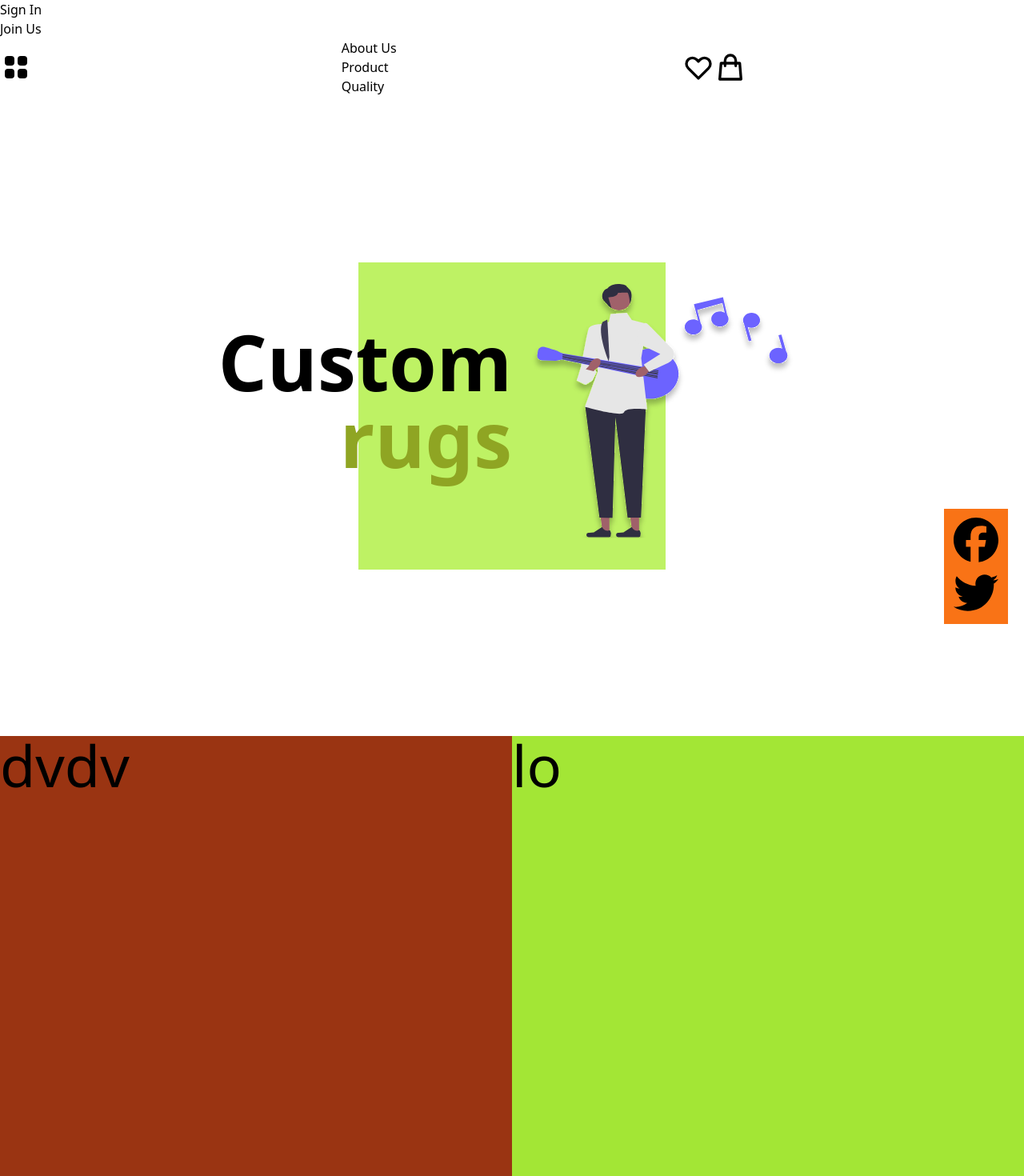
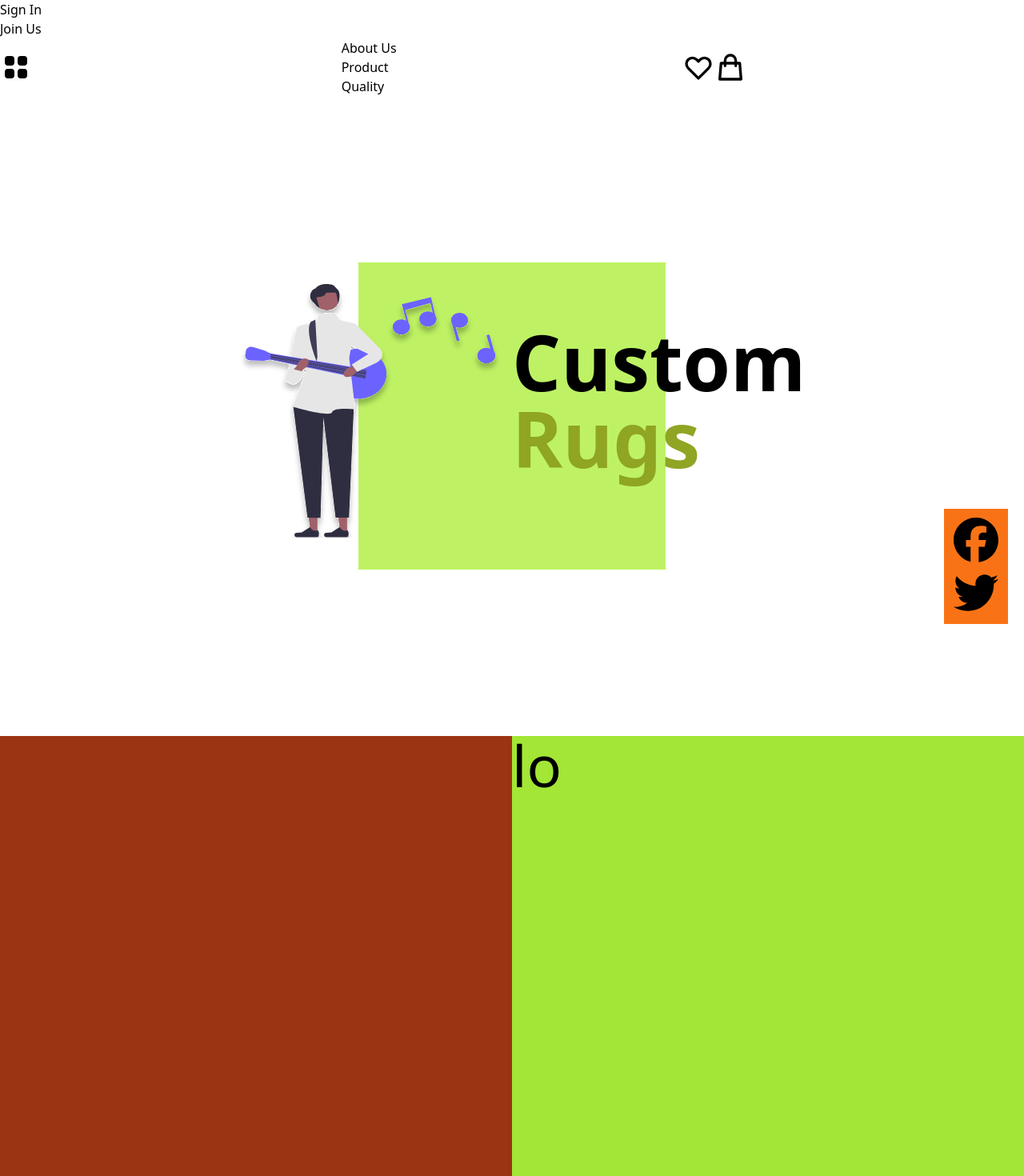
Before and after one commit to Hamz-06/ecom_front, a Next.js app: page / in a window 1280 px wide. Shown: the top 1470 px of the page at 80% size. Built offline with nearby package versions, Linux system fonts and the light colour scheme.

Commit message:
new transitions

```diff
--- a/pages/index.js
+++ b/pages/index.js
@@ -9,40 +9,78 @@ import { useTransition, animated, useSpring } from 'react-spring'
 
 export default function Home() {
   const [belowCustom, updateCustom] = useState(false)
-  const [titles, updateTitle] = useState(['rugs'])
+  const titleTimer = useRef([])
+  const [titles, updateTitle] = useState([])
 
   const sectionOne = useRef()
   const custom_Word = useRef()
   const rug_Word = useRef()
+
+
+
+  function isMobileScreen() {
+    if (sectionOne.current.clientWidth <= 640) {
+      return true;
+    } else {
+      return false;
+    }
+  }
+
   const styles = useSpring({
     from: {
       x: -700,
-
-
     },
     to: {
       x: 0,
       // opacity: !belowCustom ? 1 : 0,
       color: belowCustom ? '#8fa5b6' : '#8fa523',
-      y: belowCustom ? (sectionOne.current.clientHeight - custom_Word.current.offsetTop - custom_Word.current.clientHeight) : 0
-
+      y: belowCustom ? (sectionOne.current.clientHeight - custom_Word.current.offsetTop - custom_Word.current.clientHeight) : 0,
+      transform: belowCustom && isMobileScreen() ? 'translateY(100%)' : 'translateY(0%)'
     },
   })
 
+  const reset = useCallback(() => {
+
+    titleTimer.current.forEach(clearTimeout)
+    titleTimer.current = []
+    titleTimer.current.push(setTimeout(() => updateTitle(['Apples']), 200))
+    titleTimer.current.push(setTimeout(() => updateTitle(['sadness']), 5000))
+    titleTimer.current.push(setTimeout(() => updateTitle(['Bananas']), 8000))
 
 
-
-
-
-
+  }, [])
 
   useEffect(() => {
-    console.log(custom_Word)
+
+    return () => titleTimer.current.forEach(clearTimeout)
+  }, [])
+
+  const transitions = useTransition(belowCustom, {
+
+    from: {
+      color: '#6e3075',
+      x: -500,
+      opacity: 0,
+    }, enter: {
+      color: '#C36B98',
+      x: 0,
+      opacity: 1,
+    }, leave: {
+      color: '#ffff55',
+      x: 500,
+      opacity: 0
+    }
+
+  })
+
+  // transform:belowCustom?'translateY(100%)':''
+
+  useEffect(() => {
+    console.log(sectionOne)
   }, [])
 
 
   useEffect(() => {
-
     const observer = new IntersectionObserver((entries) => {
       // console.log(entries)
       // console.log(entries[0].intersectionRatio)
@@ -53,7 +91,6 @@ export default function Home() {
         updateCustom(true)
       }
     }
-
       , {
         threshold: 0.5
       })
@@ -61,6 +98,11 @@ export default function Home() {
 
   }, [])
 
+  useEffect(() => {
+    if(belowCustom){
+      reset()
+    }
+  }, [belowCustom])
 
 
   return (
@@ -77,23 +119,19 @@ export default function Home() {
       {/* Main Content */}
       <main>
 
-        <section className='text-7xl font-extrabold flex w-full
-        h-screen flex-col md:flex-row md:text-8xl ' ref={sectionOne}>
+        <section className='text-7xl flex font-extrabold w-full
+        h-screen md:text-8xl md:flex-row-reverse flex-col' ref={sectionOne}>
           {/* <button onClick={()=>updateCustom(!belowCustom)}>Click me</button> */}
+          {/* text title */}
+          <div className='basis-1/2 flex flex-col items-center justify-end mb-10 md:items-start md:justify-center
+          md:flex-col z-10 relative'>
 
-          <div className='basis-1/2 flex items-center md:items-end justify-end mb-10 md:justify-center
-          flex-col z-10 relative'>
-
-            <div className='text-center md:text-right'>
-
+            <div className='text-center md:text-left'>
               <p ref={custom_Word} >Custom</p>
-
               <animated.div style={{ ...styles }}
                 className={``}>
-                {titles}
-
+                Rugs
               </animated.div>
-
             </div>
 
 
@@ -101,10 +139,9 @@ export default function Home() {
 
           </div>
 
-
           {/* svg image of guitar */}
           {/* 789 */}
-          <div className='-z-10 basis-1/2 flex md:items-center justify-center md:justify-start'>
+          <div className='-z-10 basis-1/2 flex md:items-center justify-center md:justify-end'>
             <svg height="330" viewBox="0 0 230 208" fill="none" xmlns="http://www.w3.org/2000/svg">
               <g clipPath="url(#clip0_16_4)" filter="url(#filter0_d_16_4)">
 
@@ -162,11 +199,27 @@ export default function Home() {
         </section>
         {/* section two */}
         <section className='bg-red-100 w-full h-screen'>
-          <div className='flex h-full '>
+          <div className='flex h-full flex-col md:flex-row'>
 
             <div className='text-7xl flex-1 bg-orange-800
             '>
-              dvdv
+              {/* changing title for section two */}
+
+              {
+                transitions((styles, belowCustom) => {
+                  return belowCustom&&(<animated.div style={styles}
+                    className='text-7xl text-center md:text-right md:text-8xl
+                    overflow-y-hidden'>
+
+                    <p>{titles}</p>
+
+                    {/* {  console.log(isBelow)} */}
+
+
+                  </animated.div>)
+
+                })
+              }
             </div>
 
             <div className="text-7xl flex-1 bg-lime-400">
```
